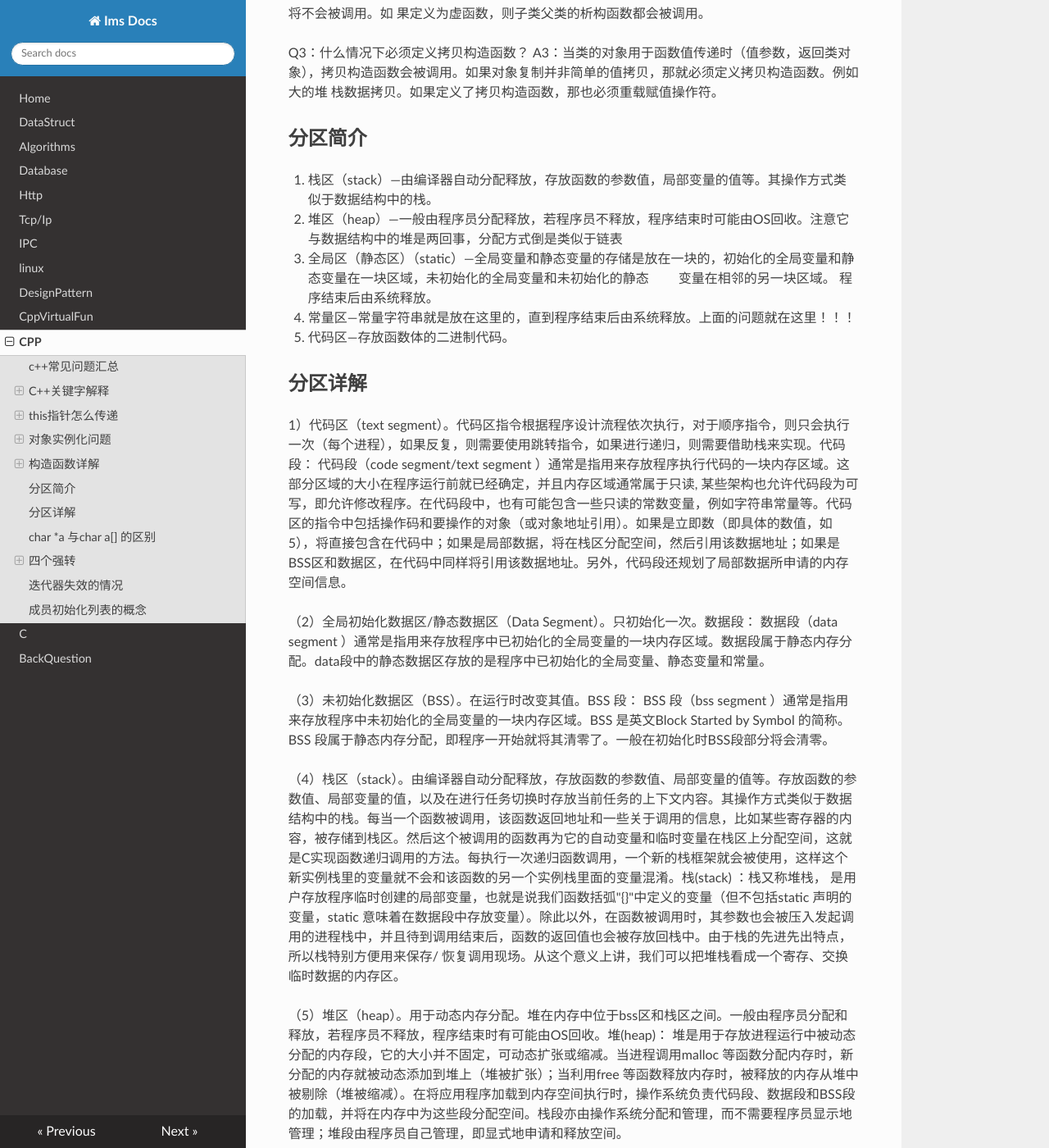
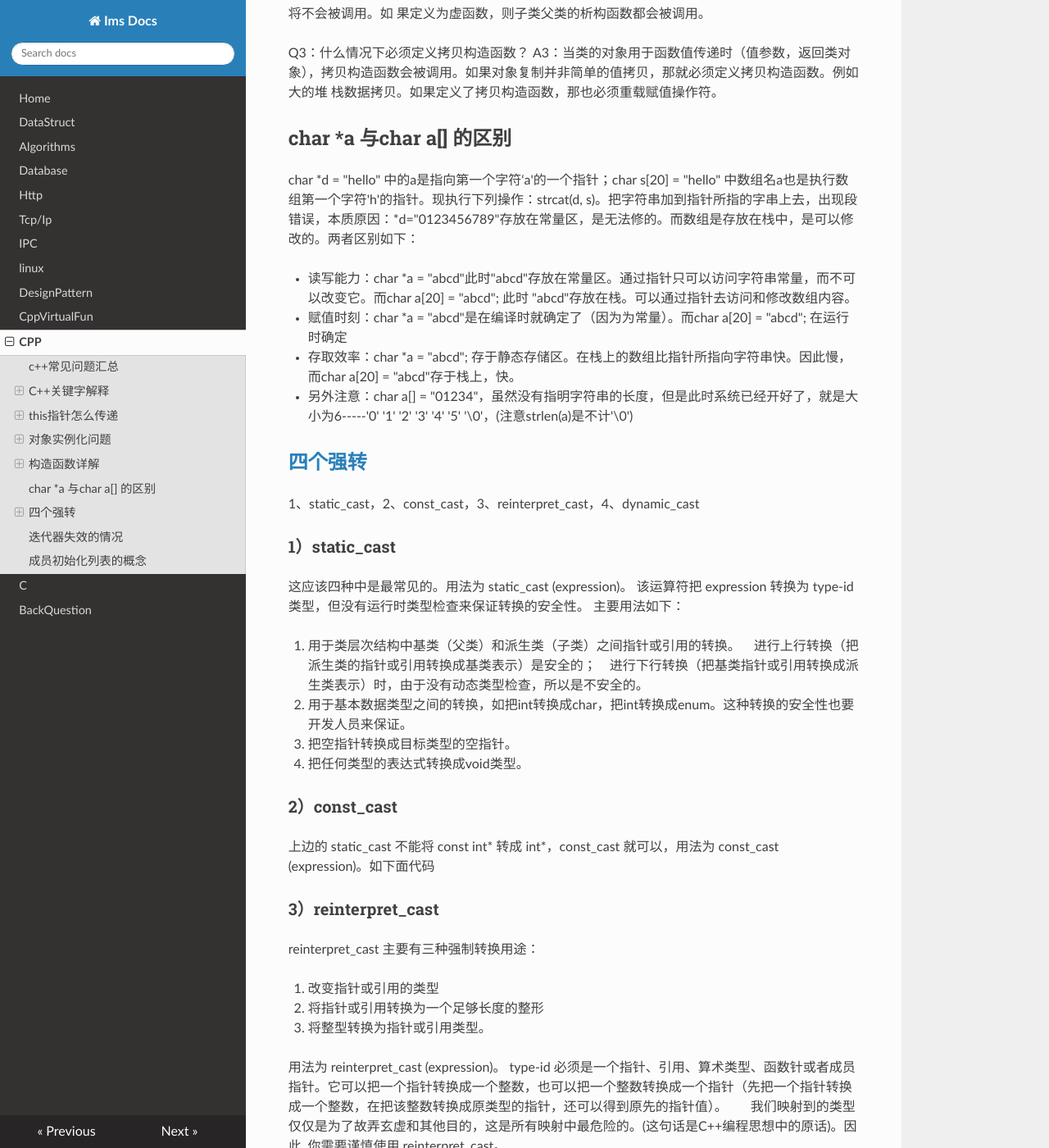
Before and after one commit to ims0/mkdocs, an MkDocs documentation site: the page built from docs/cpp.md, in a window 1280 px wide and 1400 px high, scrolled down 3649 px. Shown: the whole window at 82% size. Built offline with MkDocs 1.6.1, drawn with Linux system fonts in a browser that asks for light colours; nearby versions of some CDN libraries; some of the changed text lies outside the part shown.

Commit message:
成员初始化列表demo code

````diff
--- a/docs/cpp.md
+++ b/docs/cpp.md
@@ -142,31 +142,6 @@
 A3：当类的对象用于函数值传递时（值参数，返回类对象），拷贝构造函数会被调用。如果对象复制并非简单的值拷贝，那就必须定义拷贝构造函数。例如大的堆       栈数据拷贝。如果定义了拷贝构造函数，那也必须重载赋值操作符。
 
 
-## 分区简介
-1. 栈区（stack）—由编译器自动分配释放，存放函数的参数值，局部变量的值等。其操作方式类似于数据结构中的栈。
-2. 堆区（heap）—一般由程序员分配释放，若程序员不释放，程序结束时可能由OS回收。注意它与数据结构中的堆是两回事，分配方式倒是类似于链表
-3. 全局区（静态区）（static）—全局变量和静态变量的存储是放在一块的，初始化的全局变量和静态变量在一块区域，未初始化的全局变量和未初始化的静态　　                                变量在相邻的另一块区域。  程序结束后由系统释放。
-4. 常量区—常量字符串就是放在这里的，直到程序结束后由系统释放。上面的问题就在这里！！！
-5. 代码区—存放函数体的二进制代码。
-
-## 分区详解
-1）代码区（text segment）。代码区指令根据程序设计流程依次执行，对于顺序指令，则只会执行一次（每个进程），如果反复，则需要使用跳转指令，如果进行递归，则需要借助栈来实现。代码段： 代码段（code segment/text segment ）通常是指用来存放程序执行代码的一块内存区域。这部分区域的大小在程序运行前就已经确定，并且内存区域通常属于只读, 某些架构也允许代码段为可写，即允许修改程序。在代码段中，也有可能包含一些只读的常数变量，例如字符串常量等。代码区的指令中包括操作码和要操作的对象（或对象地址引用）。如果是立即数（即具体的数值，如5），将直接包含在代码中；如果是局部数据，将在栈区分配空间，然后引用该数据地址；如果是BSS区和数据区，在代码中同样将引用该数据地址。另外，代码段还规划了局部数据所申请的内存空间信息。
-
-（2）全局初始化数据区/静态数据区（Data Segment）。只初始化一次。数据段： 数据段（data segment ）通常是指用来存放程序中已初始化的全局变量的一块内存区域。数据段属于静态内存分配。data段中的静态数据区存放的是程序中已初始化的全局变量、静态变量和常量。
-
-（3）未初始化数据区（BSS）。在运行时改变其值。BSS 段： BSS 段（bss segment ）通常是指用来存放程序中未初始化的全局变量的一块内存区域。BSS 是英文Block Started by Symbol 的简称。BSS 段属于静态内存分配，即程序一开始就将其清零了。一般在初始化时BSS段部分将会清零。
-
-（4）栈区（stack）。由编译器自动分配释放，存放函数的参数值、局部变量的值等。存放函数的参数值、局部变量的值，以及在进行任务切换时存放当前任务的上下文内容。其操作方式类似于数据结构中的栈。每当一个函数被调用，该函数返回地址和一些关于调用的信息，比如某些寄存器的内容，被存储到栈区。然后这个被调用的函数再为它的自动变量和临时变量在栈区上分配空间，这就是C实现函数递归调用的方法。每执行一次递归函数调用，一个新的栈框架就会被使用，这样这个新实例栈里的变量就不会和该函数的另一个实例栈里面的变量混淆。栈(stack) ：栈又称堆栈， 是用户存放程序临时创建的局部变量，也就是说我们函数括弧"{}"中定义的变量（但不包括static 声明的变量，static 意味着在数据段中存放变量）。除此以外，在函数被调用时，其参数也会被压入发起调用的进程栈中，并且待到调用结束后，函数的返回值也会被存放回栈中。由于栈的先进先出特点，所以栈特别方便用来保存/ 恢复调用现场。从这个意义上讲，我们可以把堆栈看成一个寄存、交换临时数据的内存区。
-
-（5）堆区（heap）。用于动态内存分配。堆在内存中位于bss区和栈区之间。一般由程序员分配和释放，若程序员不释放，程序结束时有可能由OS回收。堆(heap)： 堆是用于存放进程运行中被动态分配的内存段，它的大小并不固定，可动态扩张或缩减。当进程调用malloc 等函数分配内存时，新分配的内存就被动态添加到堆上（堆被扩张）；当利用free 等函数释放内存时，被释放的内存从堆中被剔除（堆被缩减）。在将应用程序加载到内存空间执行时，操作系统负责代码段、数据段和BSS段的加载，并将在内存中为这些段分配空间。栈段亦由操作系统分配和管理，而不需要程序员显示地管理；堆段由程序员自己管理，即显式地申请和释放空间。
-
-另外，可执行程序在运行时具有相应的程序属性。在有操作系统支持时，这些属性页由操作系统管理和维护。
-
-C语言程序编译完成之后，已初始化的全局变量保存在DATA段中，未初始化的全局变量保存在BSS段中。TEXT和DATA段都在可执行文件中，由系统从可执行文件中加载；而BSS段不在可执行文件中，由系统初始化。BSS段只保存没有值的变量，所以事实上它并不需要保存这些变量的映像。运行时所需要的BSS段大小记录在目标文件中，但是BSS段并不占据目标文件的任何空间。
-
-
-
-
 ## char \*a 与char a[] 的区别
 char \*d = "hello" 中的a是指向第一个字符‘a'的一个指针；char s[20] = "hello" 中数组名a也是执行数组第一个字符'h'的指针。现执行下列操作：strcat(d, s)。把字符串加到指针所指的字串上去，出现段错误，本质原因：\*d="0123456789"存放在常量区，是无法修的。而数组是存放在栈中，是可以修改的。两者区别如下：
 
@@ -242,3 +217,22 @@
 1. 常量成员的初始化，因为常量成员只能初始化不能赋值
 2. 引用类型
 3. 没有默认构造函数的对象必须使用成员初始化列表的方式进行初始化
+
+```
+struct Base{
+    //Base()=default;
+    Base(int a):a_(a){}
+    int a_;
+};
+
+struct Derived{
+    Derived(int a):b(a){}
+    Base b;
+};
+int main()
+{
+    //Base b; //error
+    Base b(1);
+    return 0;
+}
+```
````
